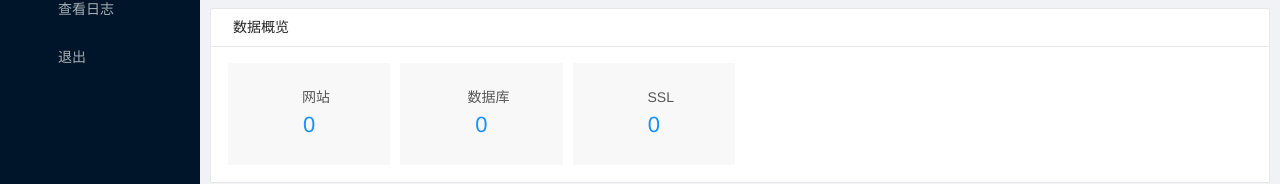
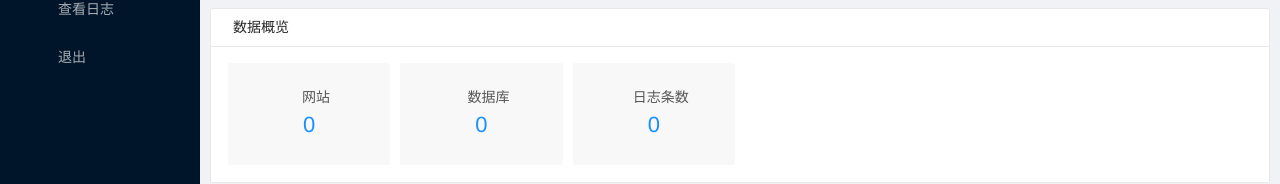
Before and after one commit to sgseo/hwspanel.web, a Vue app: page /site#/index in a window 1280 px wide. Shown: the part 319-503 px from the top of the page. Built offline with nearby package versions, Linux system fonts and the light colour scheme; a small style sheet from the web is missing.

Commit message:
优化首页

```diff
--- a/src/components/Index.vue
+++ b/src/components/Index.vue
@@ -218,7 +218,7 @@ export default {
       dataOverview: [
         { title: "网站", url: "/site", class: "global", data: 0 },
         { title: "数据库", url: "/db", class: "database", data: 0 },
-        { title: "SSL", url: "#", class: "file-protect", data: 0 }
+        { title: "日志条数", url: "#", class: "snippets", data: 0 }
       ],
       traffic: [
         {
```
